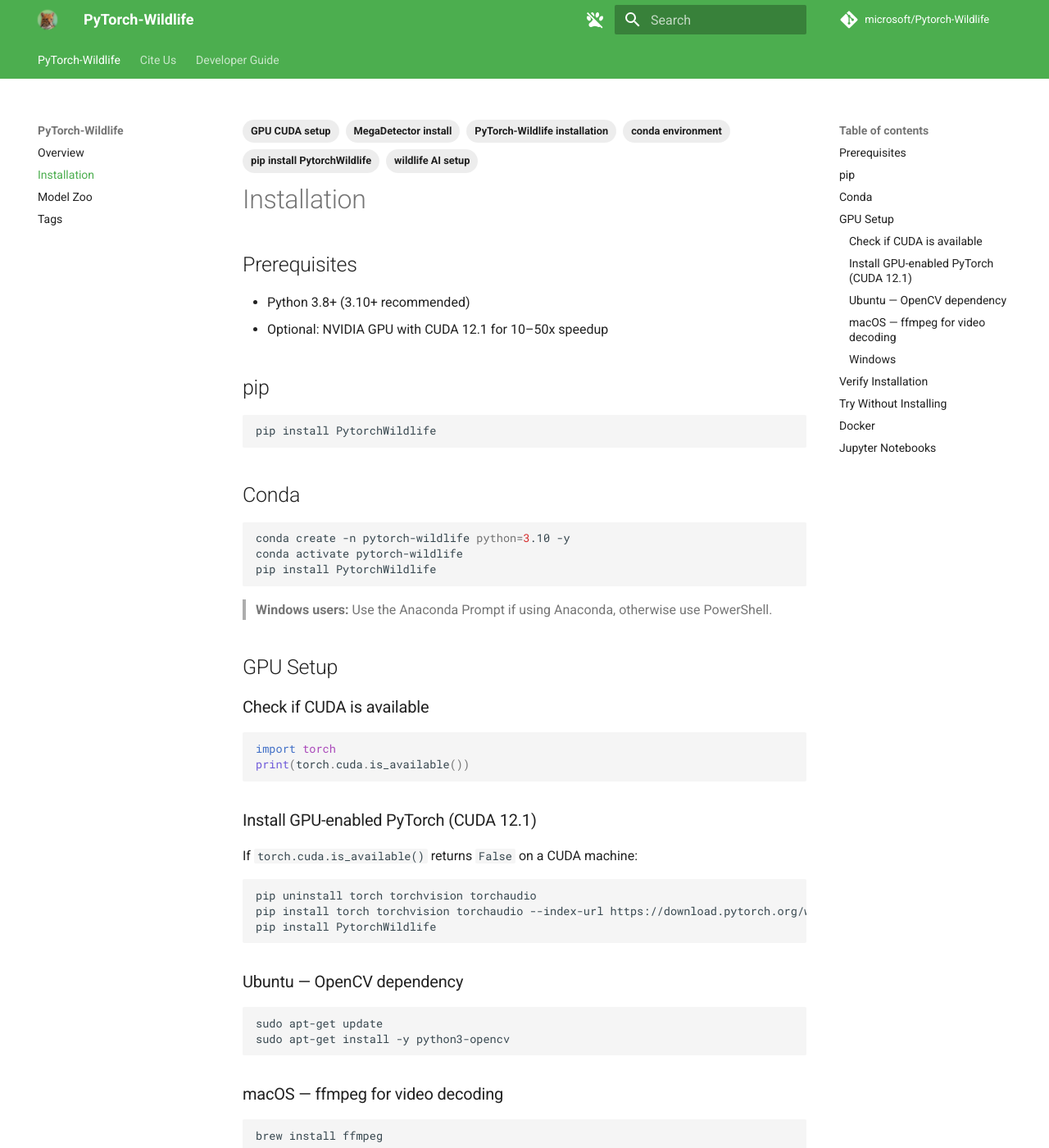
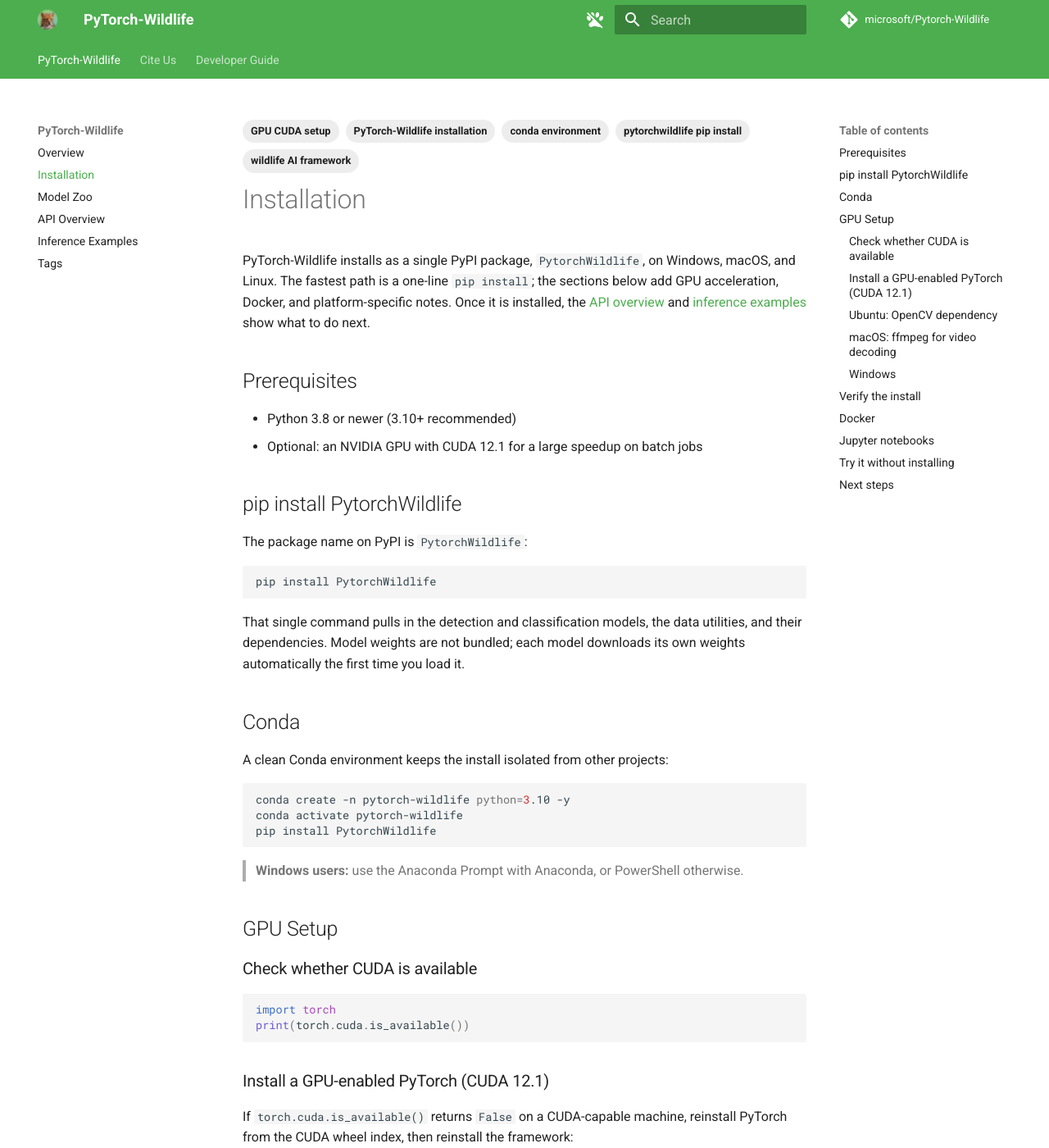
Before and after one commit to microsoft/Pytorch-Wildlife, an MkDocs documentation site: the page built from docs/installation.md, in a window 1280 px wide and 1400 px high. Shown: the whole window at 82% size. Built offline with MkDocs 1.6.1 and Material for MkDocs 9.7.7, drawn with Linux system fonts in a browser that asks for light colours; comment, search, counter and statistics services are not loaded; some of the changed text lies outside the part shown.

Commit message:
docs(seo): PyTorch-Wildlife content depth + long-tail (framework/model-zoo lane)
Deepen homepage, installation, and model zoo and add API overview +
inference examples pages. Standardize prose on 'conservation deep
learning framework'; add keyword-first front-matter, model-zoo H1,
cross-links to ecosystem siblings as modality owners, and a hub
backlink. All examples sourced from real package API and demo scripts.

````diff
--- a/docs/installation.md
+++ b/docs/installation.md
@@ -1,28 +1,36 @@
 ---
-description: "Install PyTorch-Wildlife for camera-trap AI and wildlife detection. Supports pip, conda, and Docker on Windows, macOS, and Linux with optional CUDA GPU acceleration."
+title: "Install PyTorch-Wildlife: pip, Conda, Docker"
+description: "Install PyTorch-Wildlife (pytorchwildlife pip install) for camera-trap AI. Covers pip, Conda, and Docker on Windows, macOS, and Linux, plus CUDA GPU setup."
 tags:
   - PyTorch-Wildlife installation
-  - pip install PytorchWildlife
+  - pytorchwildlife pip install
   - conda environment
-  - wildlife AI setup
-  - MegaDetector install
+  - wildlife AI framework
   - GPU CUDA setup
 ---
 
 # Installation
 
+PyTorch-Wildlife installs as a single PyPI package, `PytorchWildlife`, on Windows, macOS, and Linux. The fastest path is a one-line `pip install`; the sections below add GPU acceleration, Docker, and platform-specific notes. Once it is installed, the [API overview](api.md) and [inference examples](inference-examples.md) show what to do next.
+
 ## Prerequisites
 
-- Python 3.8+ (3.10+ recommended)
-- Optional: NVIDIA GPU with CUDA 12.1 for 10–50x speedup
+- Python 3.8 or newer (3.10+ recommended)
+- Optional: an NVIDIA GPU with CUDA 12.1 for a large speedup on batch jobs
 
-## pip
+## pip install PytorchWildlife
+
+The package name on PyPI is `PytorchWildlife`:
 
 ```bash
 pip install PytorchWildlife
 ```
 
+That single command pulls in the detection and classification models, the data utilities, and their dependencies. Model weights are not bundled; each model downloads its own weights automatically the first time you load it.
+
 ## Conda
+
+A clean Conda environment keeps the install isolated from other projects:
 
 ```bash
 conda create -n pytorch-wildlife python=3.10 -y
@@ -30,21 +38,20 @@
 pip install PytorchWildlife
 ```
 
-> **Windows users:** Use the Anaconda Prompt if using Anaconda, otherwise use PowerShell.
-
+> **Windows users:** use the Anaconda Prompt with Anaconda, or PowerShell otherwise.
 
 ## GPU Setup
 
-### Check if CUDA is available
+### Check whether CUDA is available
 
 ```python
 import torch
 print(torch.cuda.is_available())
 ```
 
-### Install GPU-enabled PyTorch (CUDA 12.1)
+### Install a GPU-enabled PyTorch (CUDA 12.1)
 
-If `torch.cuda.is_available()` returns `False` on a CUDA machine:
+If `torch.cuda.is_available()` returns `False` on a CUDA-capable machine, reinstall PyTorch from the CUDA wheel index, then reinstall the framework:
 
 ```bash
 pip uninstall torch torchvision torchaudio
@@ -52,14 +59,14 @@
 pip install PytorchWildlife
 ```
 
-### Ubuntu — OpenCV dependency
+### Ubuntu: OpenCV dependency
 
 ```bash
 sudo apt-get update
 sudo apt-get install -y python3-opencv
 ```
 
-### macOS — ffmpeg for video decoding
+### macOS: ffmpeg for video decoding
 
 ```bash
 brew install ffmpeg
@@ -67,10 +74,9 @@
 
 ### Windows
 
-See the [Windows installation guide](https://zenodo.org/records/15376499/files/PytorchWildlife_Windows_installation_tutorial.pdf) for a step-by-step walkthrough.
+The [Windows installation guide](https://zenodo.org/records/15376499/files/PytorchWildlife_Windows_installation_tutorial.pdf) is a step-by-step walkthrough for setting up the environment from scratch.
 
-
-## Verify Installation
+## Verify the install
 
 ```python
 from PytorchWildlife.models import detection as pw_detection
@@ -79,30 +85,35 @@
 print("PyTorch-Wildlife loaded successfully.")
 ```
 
-Model weights download automatically on first use.
-
-
-## Try Without Installing
-
-- [Hugging Face demo](https://huggingface.co/spaces/ai-for-good-lab/pytorch-wildlife) — upload images in your browser
-- [Google Colab notebook](https://colab.research.google.com/drive/1rjqHrTMzEHkMualr4vB55dQWCsCKMNXi?usp=sharing) — free cloud GPU
-
+Weights download automatically on first load, so the first call is slower than later ones.
 
 ## Docker
+
+A prebuilt image runs the Gradio demo without a local Python setup:
 
 ```bash
 docker pull andreshdz/pytorchwildlife:1.0.2.3
 docker run -p 80:80 andreshdz/pytorchwildlife:1.0.2.3 python demo/gradio_demo.py
 ```
 
+## Jupyter notebooks
 
-## Jupyter Notebooks
-
-To use the demo notebooks with Jupyter:
+To run the demo notebooks under your environment, register it as a Jupyter kernel:
 
 ```bash
 conda install ipykernel
 python -m ipykernel install --user --name pytorch-wildlife --display-name "Python (PytorchWildlife)"
 ```
 
-Then select the `Python (PytorchWildlife)` kernel when running notebooks.
+Then select the `Python (PytorchWildlife)` kernel when opening a notebook.
+
+## Try it without installing
+
+- [Hugging Face demo](https://huggingface.co/spaces/ai-for-good-lab/pytorch-wildlife): upload images in your browser.
+- [Google Colab notebook](https://colab.research.google.com/drive/1rjqHrTMzEHkMualr4vB55dQWCsCKMNXi?usp=sharing): free cloud GPU.
+
+## Next steps
+
+- Pick a model from the [Wildlife Model Zoo](model_zoo.md).
+- Learn the load-and-run interface in the [API overview](api.md).
+- Run end-to-end scripts on the [inference examples](inference-examples.md) page.
--- a/mkdocs.yml
+++ b/mkdocs.yml
@@ -74,6 +74,8 @@
     - Overview: index.md
     - Installation: installation.md
     - Model Zoo: model_zoo.md
+    - API Overview: api.md
+    - Inference Examples: inference-examples.md
     - Tags: tags.md
   - Cite Us: cite.md
   - Developer Guide: build_mkdocs.md
````
Also changed, not shown: docs/api.md (added, +157 -0 lines), docs/build_mkdocs.md (+1 -1 lines), docs/index.md (+44 -37 lines), docs/inference-examples.md (added, +120 -0 lines), docs/model_zoo.md (+38 -26 lines).
